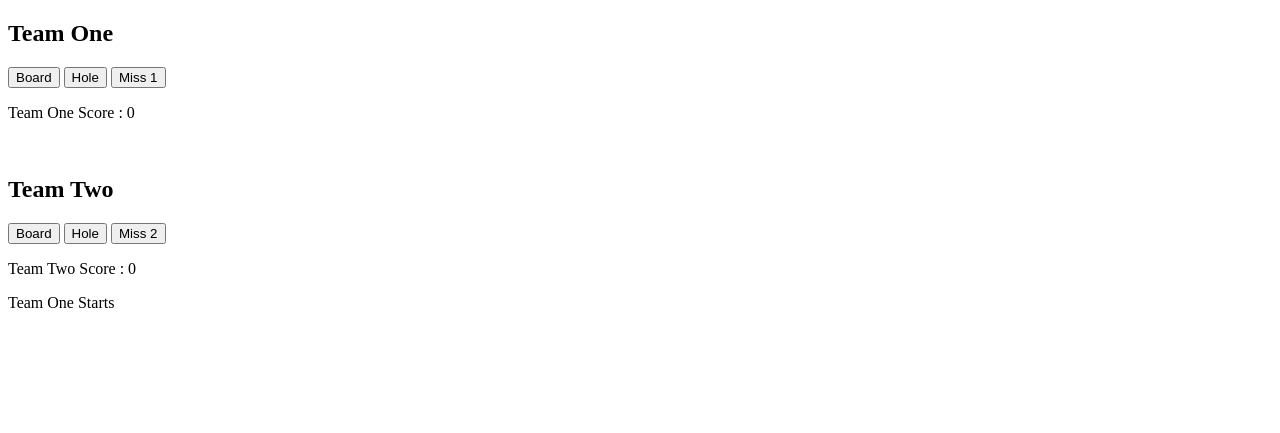
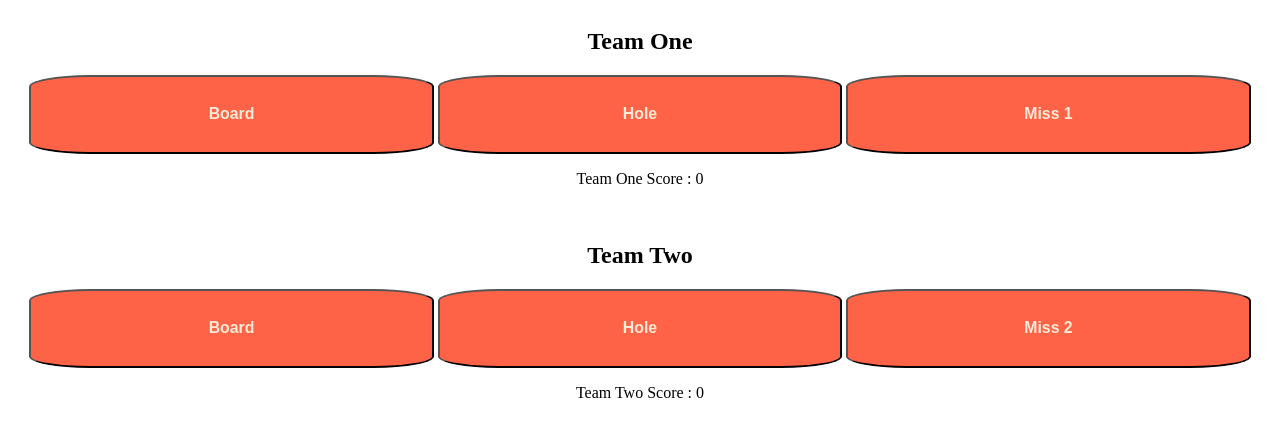
Before and after one commit to brandonv98/Bag_Toss_Counter, a plain HTML site: page index.html in a window 1280 px wide. Shown: the top 433 px of the page. Drawn offline with Linux system fonts and the light colour scheme.

Commit message:
Fix disabled buttons Add styles

```diff
--- a/index.html
+++ b/index.html
@@ -4,24 +4,37 @@
    <meta charset="UTF-8">
    <meta name="viewport" content="width=device-width, initial-scale=1.0">
    <meta http-equiv="X-UA-Compatible" content="ie=edge">
+   <link rel="stylesheet" href="style.css">
    <title>Bags Counter</title>
 </head>
 <body>
 
       <div id="buttons">
-            <h2>Team One</h2>
+            <!-- <div class="team--section" name="teamOne"> -->
+                  <h2>Team One
+                        <span style="display: none;">&#171;</span>
+                  </h2>
+                  <!-- <div class="team--section--buttons"> -->
                         <button value="1" name="teamOne" type="button" id="board">Board</button>
                         <button value="3" name="teamOne" type="button" id="hole">Hole</button>
                         <button value="0" name="teamOne" type="button" id="miss">Miss 1</button>
+                  <!-- </div> -->
                   <p id="score">Team One Score : <span id="teamOneScore">0</span></p>
+            <!-- </div> -->
          <br>
-            <h2>Team Two</h2>
+         <!-- <div class="team--section" name="teamTwo"> -->
+                  <h2>Team Two
+                        <span style="display:none;">&#171;</span>
+                  </h2>
+                  <!-- <div class="team--section--buttons"> -->
                         <button value="1" name="teamTwo" type="button" id="board">Board</button>
                         <button value="3" name="teamTwo" type="button" id="hole">Hole</button>
                         <button value="0" name="teamTwo" type="button" id="miss">Miss 2</button>
+                  <!-- </div> -->
                   <p id="score">Team Two Score : <span id="teamTwoScore">0</span></p>
+            <!-- </div> -->
          </div>
-   <span id="teamToThrow">Team One Starts</span>
+   <h1 id="teamToThrow">Team One Starts</h1>
    <script src="./js/app.js"></script>
 </body>
 </html>
--- a/js/app.js
+++ b/js/app.js
@@ -4,6 +4,9 @@ const teamOneScoreHTML = document.querySelector('#teamOneScore');
 const teamTwoScoreHTML = document.querySelector('#teamTwoScore');
 // Select team to throw inner HTML.
 const teamToThrowHTML = document.querySelector('#teamToThrow');
+// Select arrow in h2 team titles
+// const teamCurrentThrow = document.querySelectorAll('.team--section > h2 > span');
+
 
 let shootingTeam = true;
 
@@ -23,22 +26,28 @@ let bagsThrownTeamOne = 0;
 // Disable opposing team buttons.
 const disableButtons = (parentDOMButtons, toDisable) => {
 	let childrenNodes = parentDOMButtons.children;
+	console.log(childrenNodes, toDisable);
 	for(i = 0; i < childrenNodes.length; i++) {
 		if (childrenNodes[i].name === toDisable ) {
 				childrenNodes[i].setAttribute('disabled', 'true');
+				// console.log(childrenNodes[i]);
 			}
 			else if (childrenNodes[i].name !== toDisable) {
 					childrenNodes[i].removeAttribute('disabled');
+					// console.log(childrenNodes[i]);
 			}
 		}
 	}
 
 // Select all buttons on the page
 btn.addEventListener('click', e => {
+	roundTracker(roundCount);
 	const btn = e.target;
-	roundTracker(roundCount);
+
 	if (e.target.type === 'button') {
 		if (btn.name === 'teamOne') {
+			// Display shooting team.
+			// teamCurrentThow[1].style.display = 'inline-block';
 			// Add number of bags thrown
 			bagsThrownTeamTwo += 1;
 			// Team currently throwing.
@@ -50,6 +59,8 @@ btn.addEventListener('click', e => {
 				//Disable buttons
 				disableButtons(btn.parentNode, 'teamOne');
 			} else if (btn.name === 'teamTwo') {
+				// Display shooting team.
+				// teamCurrentThow[0].style.display = 'inline-block';
 				// Add number of bags thrown
 				bagsThrownTeamOne += 1;
 				// Team currently throwing.
--- /dev/null
+++ b/style.css
@@ -0,0 +1,49 @@
+html {
+   max-width: 100%;
+   max-height: 100%;
+}
+
+body {
+   display: flex;
+   flex-direction: column;
+   text-align: center;
+}
+
+#buttons {
+   /* align-content: center; */
+   /* display: flex; */
+   /* flex-direction: row; */
+   /* flex-direction: column; */
+   /* text-align: center; */
+   /* justify-content: center; */
+}
+
+button {
+   flex-grow: 5;
+   max-height: 100px;
+   height: 5em;
+   width: 32%;
+   font-size: .989em;
+   background-color: tomato;
+   color: antiquewhite;
+   font-weight: bolder;
+   border-radius: 15%;
+}
+
+button:disabled {
+   background-color:gray;
+   color: rgba(17, 16, 16, 0.726);
+   font-weight: bolder;
+   border-radius: 15%;
+}
+
+
+.team--section {
+   /* display: flex; */
+   /* justify-content: space-evenly */
+}
+
+.team--section--buttons {
+   display: flex;
+   justify-content: space-evenly
+}
```
Lines whose indentation alone changed are shown as unchanged.
